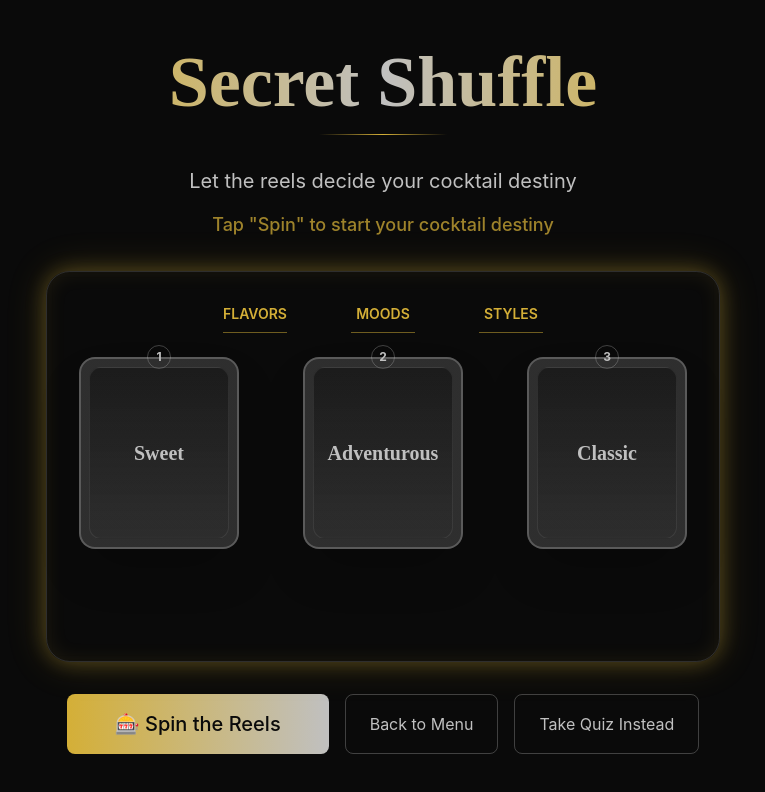
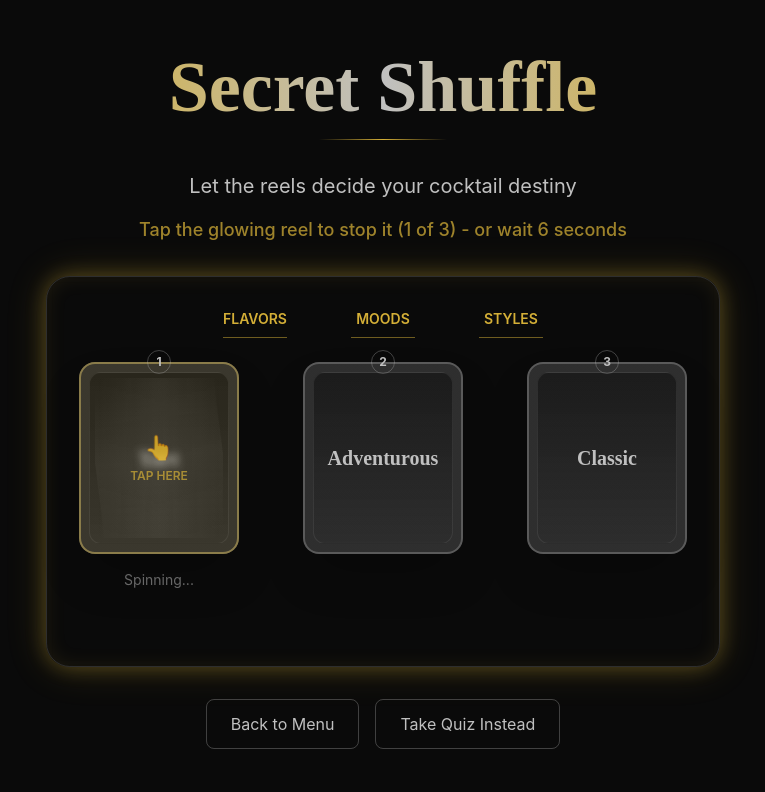
Before and after one commit to Yungecon/secret-menu, a React (Vite) app: page /shuffle in a window 1280 px wide. Shown: the top 792 px of the page, without its empty margins (257-1022 px from the left). Built offline with nearby package versions, Linux system fonts and the light colour scheme.

Commit message:
Remove spin button - start reels spinning immediately on page load

```diff
--- a/src/components/features/SlotMachine.tsx
+++ b/src/components/features/SlotMachine.tsx
@@ -1,4 +1,4 @@
-import { useState, useCallback } from 'react';
+import { useState, useCallback, useEffect } from 'react';
 import { useNavigate } from 'react-router-dom';
 import SlotReel from './SlotReel';
 import {
@@ -17,37 +17,31 @@ const SlotMachine = () => {
   const navigate = useNavigate();
 
   const [reelStates, setReelStates] = useState<ReelState[]>([
-    { isSpinning: false },
-    { isSpinning: false },
-    { isSpinning: false }
+    { isSpinning: true },
+    { isSpinning: true },
+    { isSpinning: true }
   ]);
 
-  const [gameState, setGameState] = useState<'idle' | 'spinning' | 'stopping' | 'complete'>('idle');
+  const [gameState, setGameState] = useState<'spinning' | 'stopping' | 'complete'>('spinning');
   const [currentTap, setCurrentTap] = useState(0); // Which reel to stop next (0-2)
   const [slotResult, setSlotResult] = useState<SlotMachineResult | null>(null);
   const [autoStopTimeouts, setAutoStopTimeouts] = useState<NodeJS.Timeout[]>([]);
 
-  // Start all reels spinning
-  const startSpinning = useCallback(() => {
-    // Clear any existing timeouts
-    autoStopTimeouts.forEach(timeout => clearTimeout(timeout));
-
-    setGameState('spinning');
-    setCurrentTap(0);
-    setSlotResult(null);
-    setReelStates([
-      { isSpinning: true },
-      { isSpinning: true },
-      { isSpinning: true }
-    ]);
-
-    // Set up auto-stop for first reel after 6 seconds
+  // Start auto-stop timer for first reel on component mount
+  useEffect(() => {
     const timeout = setTimeout(() => {
       handleTap();
     }, 6000);
 
     setAutoStopTimeouts([timeout]);
-  }, [autoStopTimeouts]);
+
+    // Cleanup on unmount
+    return () => {
+      clearTimeout(timeout);
+    };
+  }, []);
+
+
 
   // Handle tap to stop current reel
   const handleTap = useCallback(() => {
@@ -121,19 +115,24 @@ const SlotMachine = () => {
     // Clear all auto-stop timeouts
     autoStopTimeouts.forEach(timeout => clearTimeout(timeout));
 
-    setGameState('idle');
+    setGameState('spinning');
     setCurrentTap(0);
     setSlotResult(null);
-    setAutoStopTimeouts([]);
     setReelStates([
-      { isSpinning: false },
-      { isSpinning: false },
-      { isSpinning: false }
+      { isSpinning: true },
+      { isSpinning: true },
+      { isSpinning: true }
     ]);
+
+    // Set up auto-stop for first reel after 6 seconds
+    const timeout = setTimeout(() => {
+      handleTap();
+    }, 6000);
+
+    setAutoStopTimeouts([timeout]);
   }, [autoStopTimeouts]);
 
   const getInstructionText = () => {
-    if (gameState === 'idle') return 'Tap "Spin" to start your cocktail destiny';
     if (gameState === 'spinning') return `Tap the glowing reel to stop it (${currentTap + 1} of 3) - or wait 6 seconds`;
     if (gameState === 'stopping') return 'Reel stopping...';
     if (gameState === 'complete') return 'The reels have aligned! 🎰';
@@ -197,7 +196,7 @@ const SlotMachine = () => {
                 isSpinning={reel.isSpinning}
                 onStop={(attribute) => handleReelStop(index, attribute)}
                 reelIndex={index}
-                disabled={gameState === 'idle' || (gameState === 'spinning' && index !== currentTap)}
+                disabled={gameState === 'spinning' && index !== currentTap}
                 canTap={gameState === 'spinning' && index === currentTap}
                 onTap={handleTap}
               />
@@ -232,15 +231,6 @@ const SlotMachine = () => {
 
         {/* Action Buttons */}
         <div className="flex flex-col sm:flex-row gap-4 justify-center">
-          {gameState === 'idle' && (
-            <button
-              onClick={startSpinning}
-              className="premium-button text-xl px-12 py-4 bg-gradient-to-r from-premium-gold to-premium-silver text-premium-black hover:scale-105 transition-all duration-300"
-            >
-              🎰 Spin the Reels
-            </button>
-          )}
-
           {gameState === 'complete' && (
             <>
               <button
```
